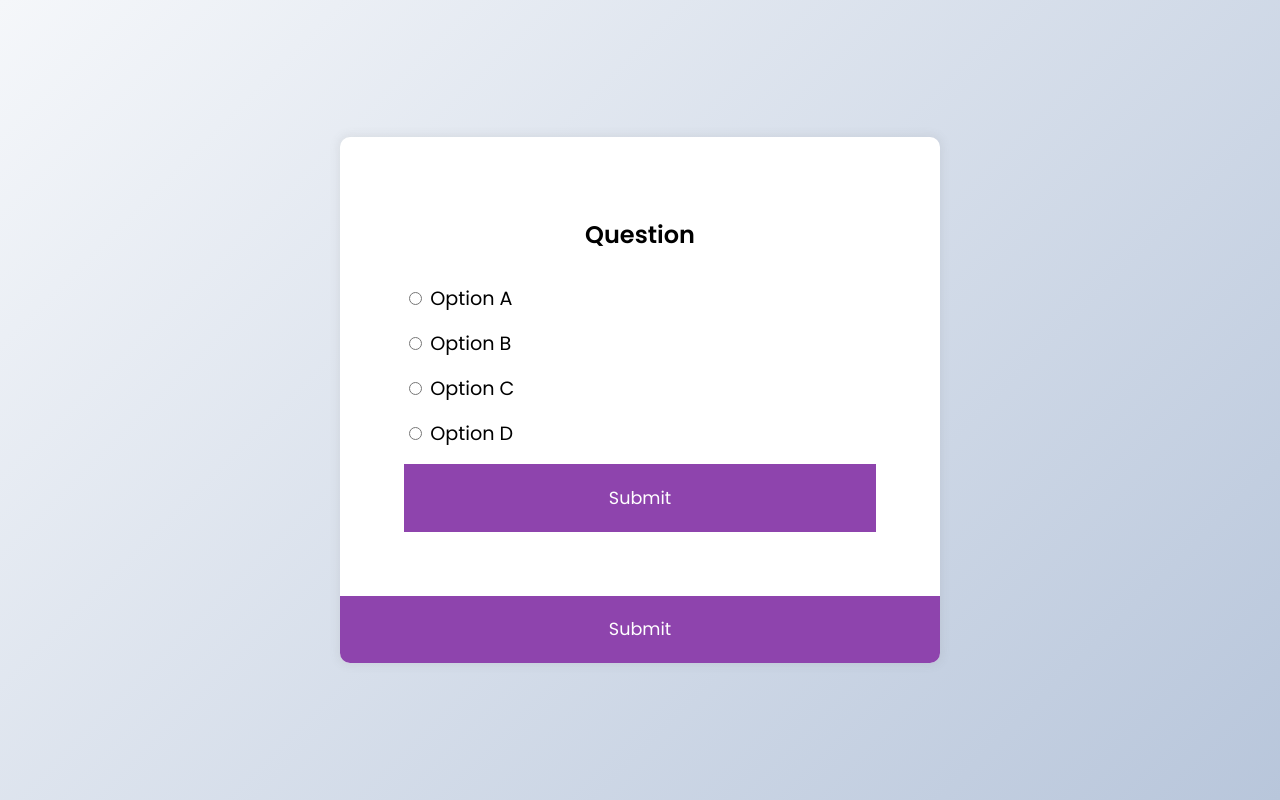
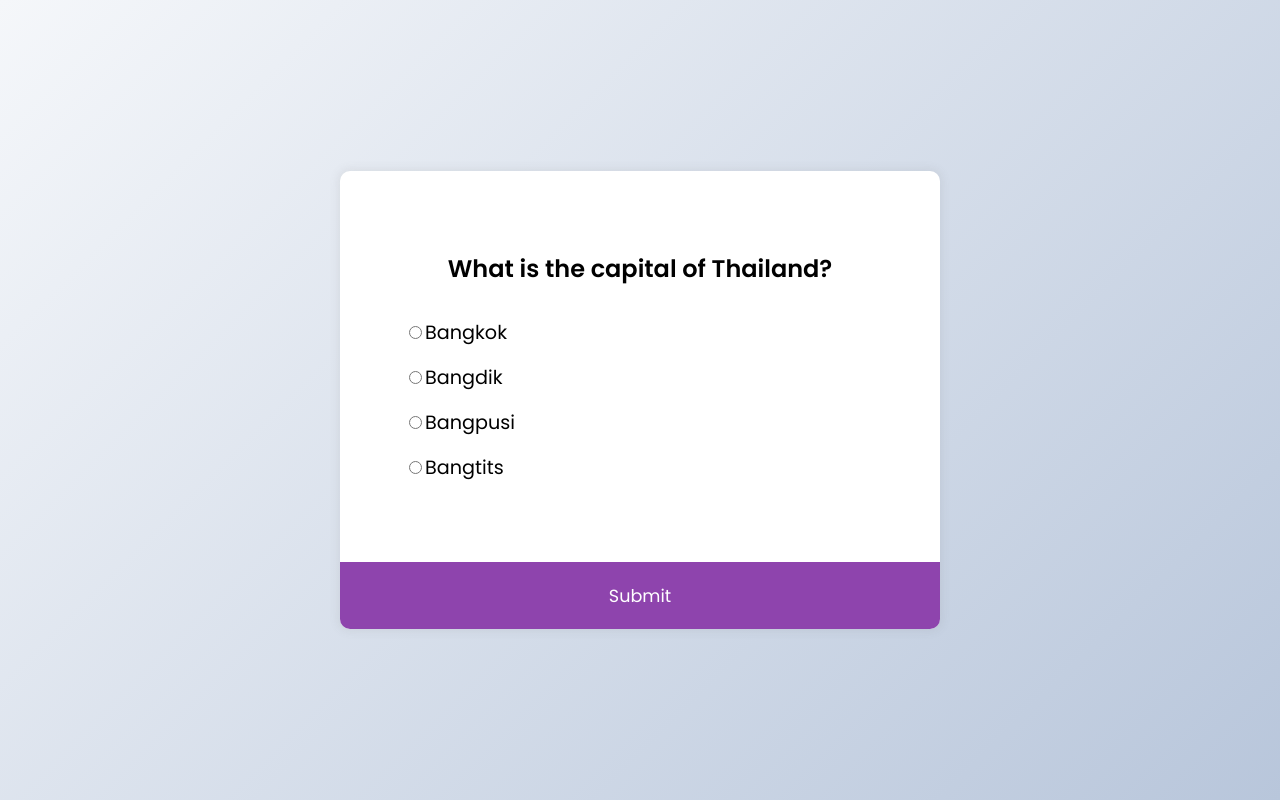
Before and after one commit to indra120/quiz-app, a plain HTML site: page index.html in a window 1280 px wide. Drawn offline with Linux system fonts and the light colour scheme.

Commit message:
Create the quiz logic

```diff
--- a/index.html
+++ b/index.html
@@ -7,47 +7,13 @@
   <link rel="stylesheet" href="style.css" />
   <script src="script.js" defer></script>
 </head>
+
 <body>
   <div class="container quiz">
     <div class="header">
-                <h2 class="question">Question</h2>
-                <form>
-                  <ul>
-                      <li>
-                          <input
-                              type="radio"
-                              name="answer"
-                              class="option"
-                          />
-                          <label>Option A</label>
-                      </li>
-                      <li>
-                          <input
-                              type="radio"
-                              name="answer"
-                              class="option"
-                          />
-                          <label>Option B</label>
-                      </li>
-                      <li>
-                          <input
-                              type="radio"
-                              name="answer"
-                              class="option"
-                          />
-                          <label>Option C</label>
-                      </li>
-                      <li>
-                          <input
-                              type="radio"
-                              name="answer"
-                              class="option"
-                          />
-                          <label>Option D</label>
-                      </li>
-                  </ul>
-                  <button id="submit">Submit</button>
-                </form>
+      <h2 class="question"></h2>
+
+      <ul class="option-container"></ul>
     </div>
     <button id="submit">Submit</button>
   </div>
--- a/script.js
+++ b/script.js
@@ -0,0 +1,76 @@
+const quizData = [
+  {
+    question: "What is the capital of Thailand?",
+    options: ["Bangkok", "Bangdik", "Bangpusi", "Bangtits"],
+    correct: 0,
+  },
+  {
+    question: "Who was in Paris?",
+    options: ["Brothas", "Partnas", "Fellas", "Jay-Z & Kanye West"],
+    correct: 3,
+  },
+];
+
+const $ = (selector, type) => document[`querySelector${type === "multiple" ? "All" : ""}`](selector);
+const createEl = (tagName) => document.createElement(tagName);
+
+let inputEls = [], currentQuiz = 0, score = 0;
+
+function loadQuiz() {
+  inputEls.forEach((el) => {
+    el.checked = false;
+  });
+
+  const currentQuizData = quizData[currentQuiz];
+
+  if (currentQuiz < quizData.length) {
+    $(".question").innerText = currentQuizData.question;
+
+    currentQuizData.options.forEach((option, i) => {
+      if (currentQuiz === 0) {
+        const [optionEl, inputEl, optionText] = [createEl("li"), createEl("input"), createEl("label"),];
+
+        optionEl.className = "option";
+        inputEl.type = "radio";
+        inputEl.name = "selectedOption";
+        optionText.innerHTML = option;
+
+        optionEl.appendChild(inputEl);
+        optionEl.appendChild(optionText);
+        $(".option-container").appendChild(optionEl);
+
+        inputEls = [...inputEls, inputEl];
+      } else {
+        $("li > label", "multiple")[i].innerHTML = option;
+      }
+    });
+  } else {
+    $(".quiz").innerHTML = `
+      <h2 class="question">You answered correctly at ${score}/${quizData.length} questions.</h2>
+      <button onclick="location.reload()">Reload</button>
+    `;
+  }
+}
+
+const getSelected = () => {
+  let selected;
+
+  inputEls.forEach((el, i) => {
+    if (el.checked) selected = i;
+  });
+
+  return selected;
+};
+
+loadQuiz();
+
+$("#submit").onclick = () => {
+  const answer = getSelected();
+
+  if (answer !== undefined) {
+    if (answer == quizData[currentQuiz].correct) score++;
+
+    currentQuiz++;
+    loadQuiz();
+  }
+};
```
Also changed, not shown: style.css (indentation only). Lines whose indentation alone changed are shown as unchanged.
